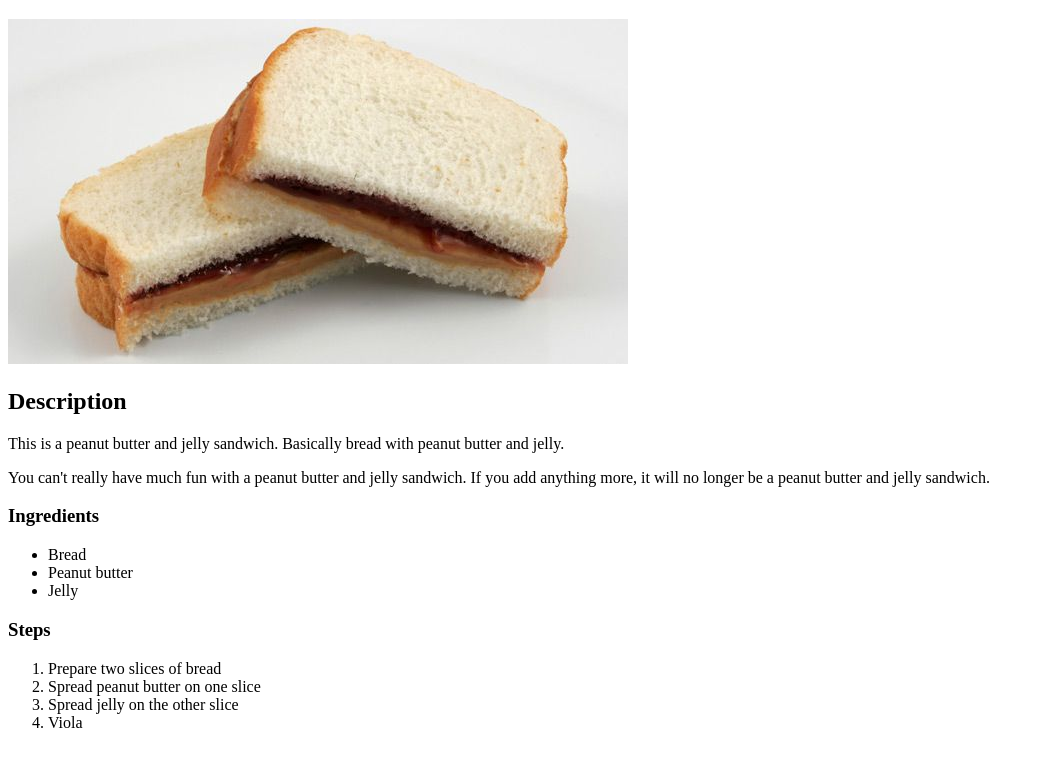
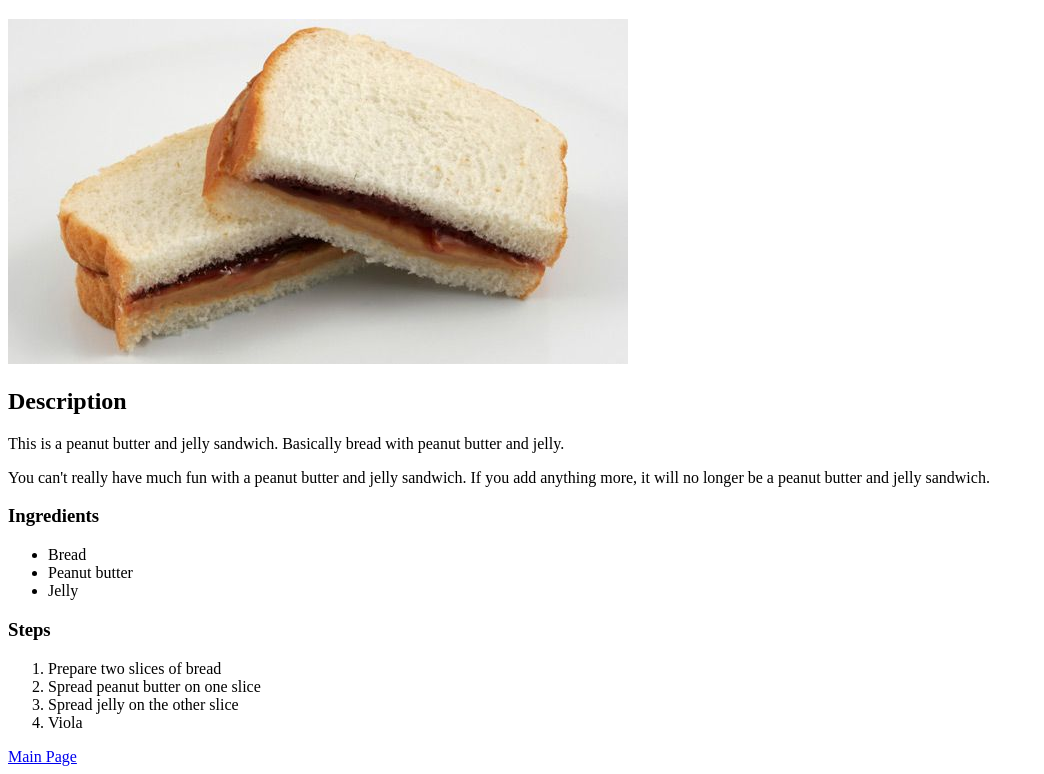
Before and after one commit to pyoompkin/odin-recipes, a plain HTML site: page recipes/pbjsandwich.html in a window 1280 px wide. Shown: the part 61-835 px from the top of the page, without its empty margins (0-1044 px from the left). Before the commit the page ends 809 px from the top, so only its background shows below. Drawn offline with Linux system fonts and the light colour scheme.

Commit message:
Added "main page" button to all recipes

```diff
--- a/recipes/pbjsandwich.html
+++ b/recipes/pbjsandwich.html
@@ -29,5 +29,7 @@
         <li>Viola</li>
     </ol>
 
+    <a href="../../odin-recipes/index.html">Main Page</a>
+
 </body>
 </html>
```
Also changed, not shown: recipes/pizza.html (+2 -0 lines), recipes/scrambledeggs.html (+2 -0 lines).
